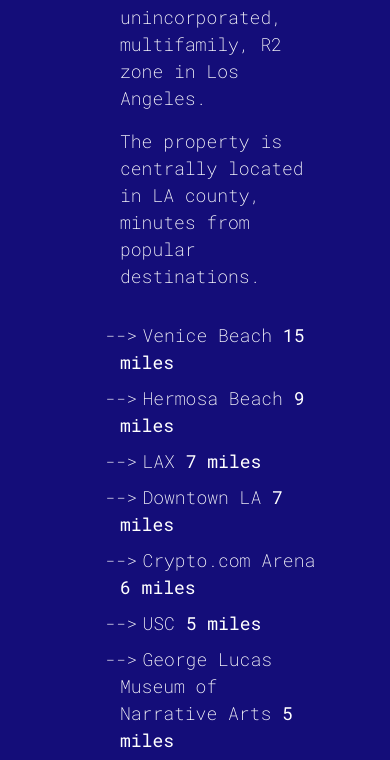
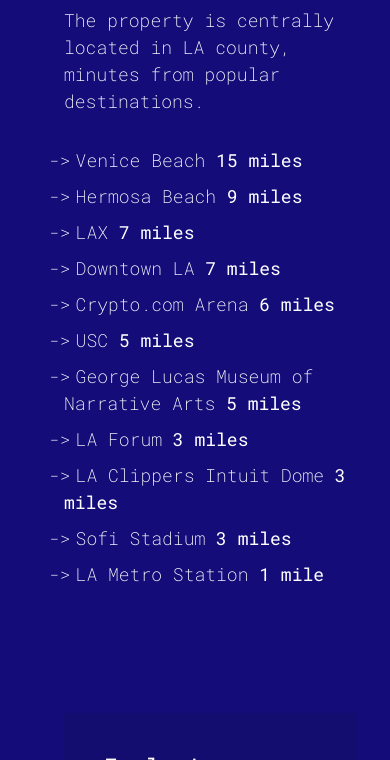
Before and after one commit to darrindevs/r2, a Gatsby site: page / in a window 390 px wide. Shown: the part 2430-3190 px from the top of the page. Built offline with nearby package versions, Linux system fonts and the light colour scheme; Gatsby itself is replaced by a stand-in of ours.

Commit message:
add location mobile

```diff
--- /dev/null
+++ b/src/components/location-m.js
@@ -0,0 +1,43 @@
+import * as React from "react"
+
+import { Row } from 'react-bootstrap'
+import { Col } from 'react-bootstrap'
+
+const LocationM = () => (
+    <div id="location-m" className="container-component">
+      <Row>
+            <Col  id="loc-col" lg={{ span: 5, offset: 0 }}>
+                <div className="mt-3">
+                    <h3 className="mb-3">High Value Property</h3>
+                    <p className="">
+                    <strong>1140nft</strong> owns 9200 sqft of prime real estate within an unincorporated, multifamily, R2 zone in Los Angeles.
+                    </p>
+                    <p>
+                    The property is centrally located in LA county, minutes from popular destinations.
+                    </p>
+
+                </div>
+
+            </Col>
+            <Col  id="" lg={{ span: 6, offset: 1 }}>
+                <div className="d-flex justify-content-start mt-3">
+                <ul>
+                <li>Venice Beach <strong>15 miles</strong></li>
+                <li>Hermosa Beach <strong>9 miles</strong></li>
+                <li>LAX <strong>7 miles</strong></li>
+                <li>Downtown LA <strong>7 miles</strong></li>
+                <li>Crypto.com Arena <strong>6 miles</strong></li>
+                <li>USC <strong>5 miles</strong></li>
+                <li>George Lucas Museum of Narrative Arts <strong>5 miles</strong></li>
+                <li>LA Forum <strong>3 miles</strong></li>
+                <li>LA Clippers Intuit Dome <strong>3 miles</strong></li>
+                <li>Sofi Stadium <strong>3 miles</strong></li>
+                <li>LA Metro Station <strong>1 mile</strong></li>
+            </ul>
+                </div>
+            </Col>
+        </Row>
+    </div>
+  );
+
+  export default LocationM;
--- a/src/css/custom.css
+++ b/src/css/custom.css
@@ -98,11 +98,11 @@
     margin:0 5px 0 -15px;
 }
 
-#location ul li:before {
+#location-m ul li:before {
 
     font-family: 'Roboto Mono';
     font-weight: 200;
-    content: '-->';
+    content: '->';
     margin:0 5px 0 -15px;
 }
 
@@ -229,6 +229,15 @@
 #location:after {top:0;right:0;border-width: 1px 1px 0 0}
 #location>:first-child:before {bottom:0;right:0;border-width: 0 1px 1px 0}
 #location>:first-child:after {bottom:0;left:0;border-width: 0 0 1px 1px}
+
+
+/* Mobile View */
+#location-m {
+    position:relative;
+    border-top: white solid 1px;
+    margin-bottom: 100px;
+    margin-top: 100px;
+}
 
 
 
@@ -385,6 +394,8 @@
 
 }
 
+
+
 @media (max-width: 767.98px) {
     #nav-launch {
         display: none;
--- a/src/pages/index.js
+++ b/src/pages/index.js
@@ -11,7 +11,8 @@
 //import Box3 from "../components/box3"
 import Ltv from "../components/ltv"
 import LtvM from "../components/ltv-m"
-import Location from "../components/location"
+//import Location from "../components/location"
+import LocationM from "../components/location-m"
 //import Timeline from "../components/timeline"
 import Cta2 from "../components/cta2"
 import Formspree from "../components/formspree"
@@ -25,7 +26,7 @@
     <Hero />
     <Ltv />
     <LtvM />
-<Location />
+<LocationM />
     <Cta2 />
   </Layout>
 )
```
